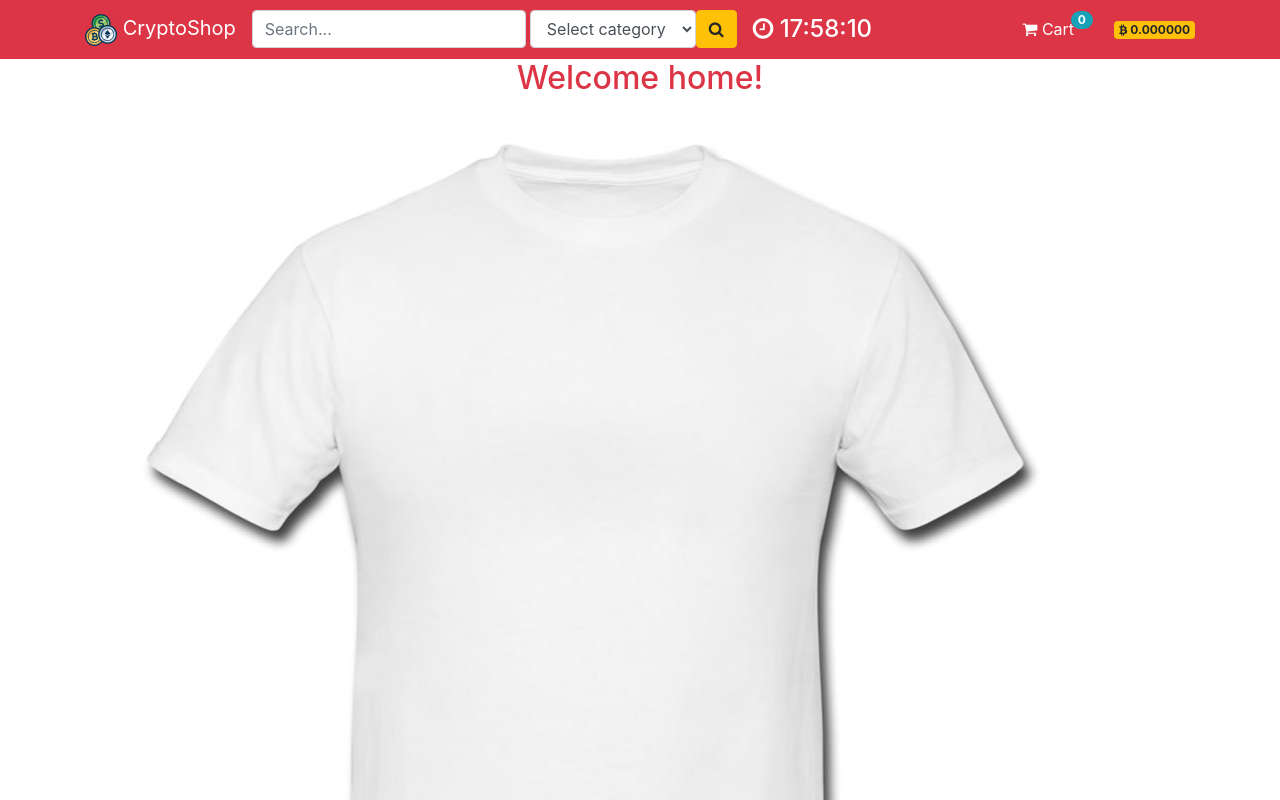
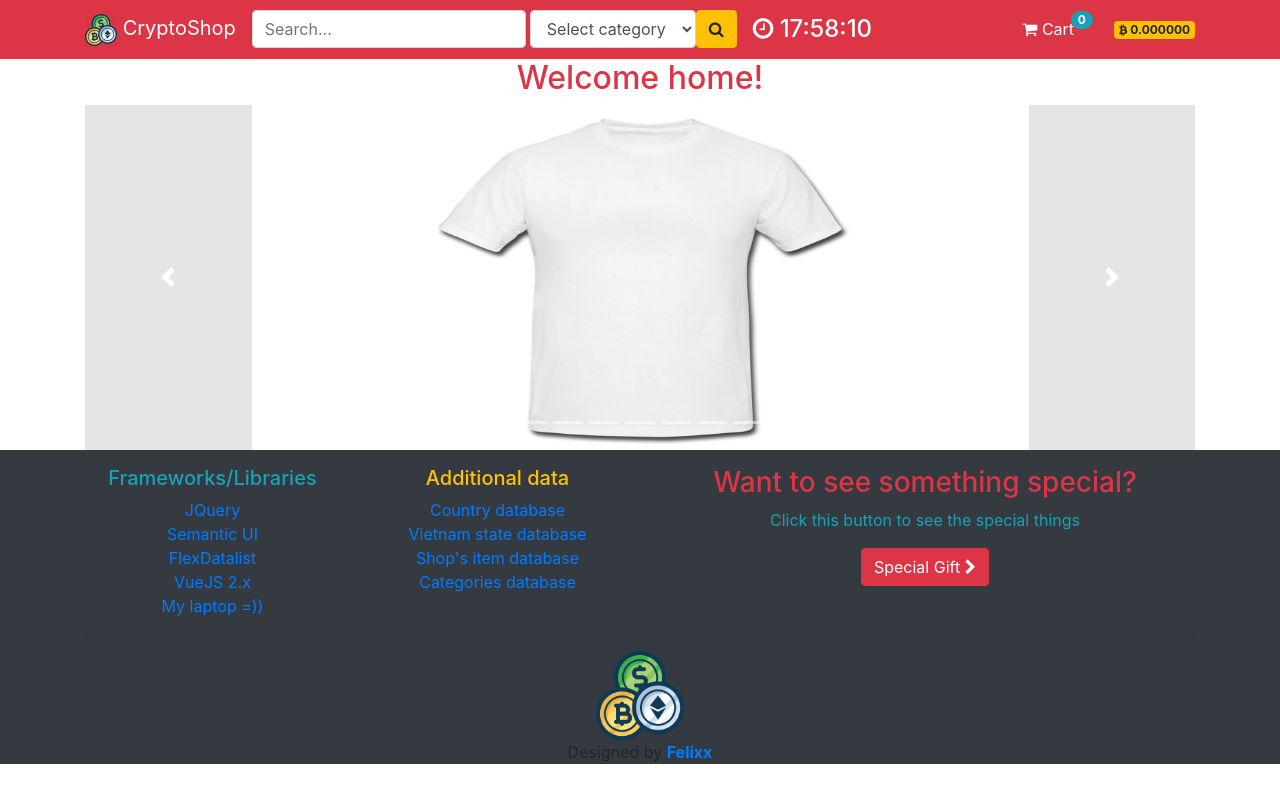
Before and after one commit to phaindn/online-store-vue, a Vue app: page /#/ in a window 1280 px wide. Shown: the top 800 px of the page. Built offline with nearby package versions, Linux system fonts and the light colour scheme.

Commit message:
Fixed carousel

```diff
--- a/src/components/Carousel.vue
+++ b/src/components/Carousel.vue
@@ -2,19 +2,21 @@
     <div :id="keyID" class="carousel slide" data-ride="carousel">
     <!-- Indicators -->
     <ul class="carousel-indicators">
-        <li :data-target="getId" v-for="(item, index) in list" :key="item"  :data-slide-to="index + 1" :class="{'active' : index == 0}"></li>
+        <li :data-target="getId" v-for="(item, index) in list" :key="item"  :data-slide-to="index" :class="{'active' : index == 0}"></li>
     </ul>
     <!-- The slideshow -->
     <div class="carousel-inner">
         <div class="carousel-item" v-for="(item, index) in list" :key="item" :class="{'active' : index == 0}">
-            <img :src="require('../assets/shop/'+item.img[0])" :alt="item.name">
+            <center>
+            <img :src="require('../assets/shop/'+item.img[0])" :alt="item.name" width="460" height="345">
+            </center>
         </div>
     </div>
     <!-- Left and right controls -->
-    <a class="carousel-control-prev" data-slide="prev">
+    <a class="carousel-control-prev" :href="getId()" data-slide="prev">
         <span class="carousel-control-prev-icon"></span>
     </a>
-    <a class="carousel-control-next" data-slide="next">
+    <a class="carousel-control-next" :href="getId()" data-slide="next">
         <span class="carousel-control-next-icon text-black-50"></span>
     </a>
 
@@ -37,4 +39,7 @@ export default {
 </script>
 
 <style scoped>
+a[data-slide] {
+  background: rgba(156, 153, 153, 0.5);
+}
 </style>
```
